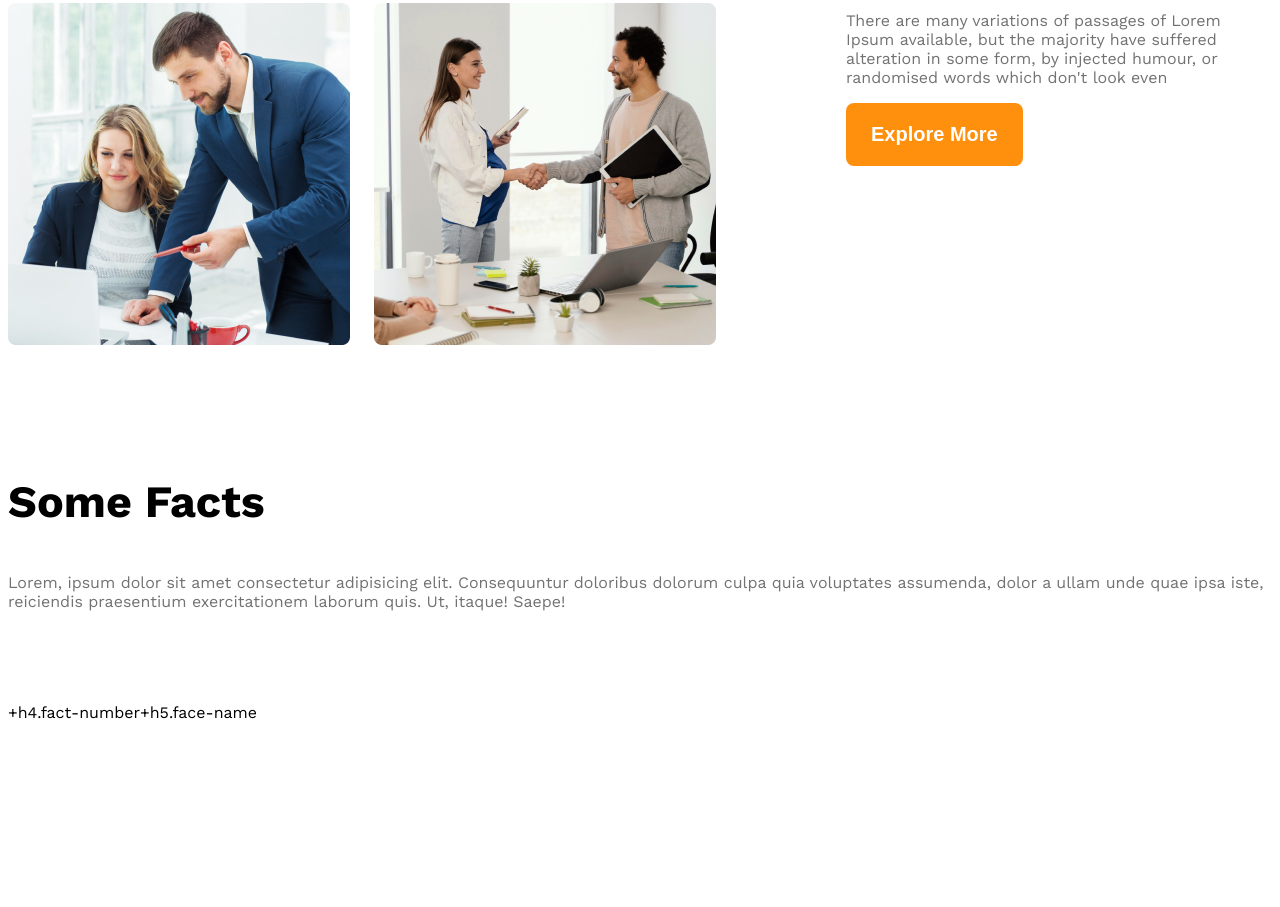
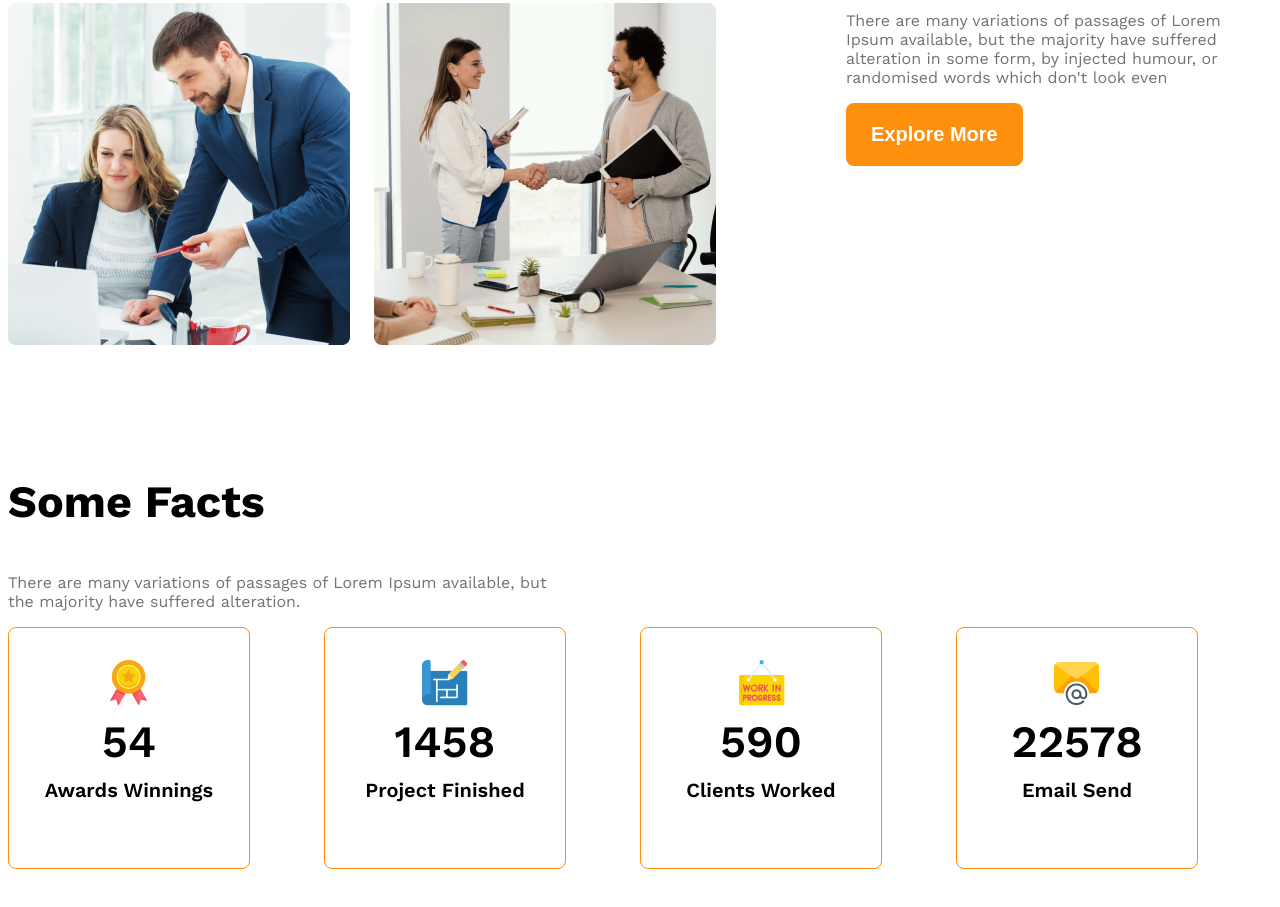
Before and after one commit to Saurav-Das557/g3-architect-website, a plain HTML site: page index.html in a window 1280 px wide. Shown: the part 1686-2593 px from the top of the page. Before the commit the page ends 2538 px from the top, so only its background shows below. Drawn offline with nearby package versions, Linux system fonts and the light colour scheme.

Commit message:
Done with some facts

```diff
--- a/index.html
+++ b/index.html
@@ -1,11 +1,13 @@
 <!DOCTYPE html>
 <html lang="en">
+
 <head>
     <meta charset="UTF-8">
     <meta name="viewport" content="width=device-width, initial-scale=1.0">
     <title>G3 Architects</title>
     <link rel="stylesheet" href="styles/architects.css">
 </head>
+
 <body class="work-sans-font">
     <header class="bg-light">
         <nav class="navbar display-flex">
@@ -21,7 +23,9 @@
             <div class="banner-content">
                 <h1 class="banner-title">Brand New Group of Architects </h1>
                 <p class="banner-description">
-                Lorem ipsum dolor sit amet consectetur adipisicing elit. Eaque tempora quos nihil similique amet explicabo quisquam temporibus possimus alias, consequatur recusandae blanditiis esse debitis! Nostrum quos inventore quaerat quibusdam veniam.
+                    Lorem ipsum dolor sit amet consectetur adipisicing elit. Eaque tempora quos nihil similique amet
+                    explicabo quisquam temporibus possimus alias, consequatur recusandae blanditiis esse debitis!
+                    Nostrum quos inventore quaerat quibusdam veniam.
                 </p>
                 <button class="btn-primary">Explore More</button>
             </div>
@@ -56,27 +60,40 @@
         <!-- features will enjoy start -->
         <section>
             <h3 class="section-title">Some Facts</h3>
-            <p class="text-light-gray">Lorem, ipsum dolor sit amet consectetur adipisicing elit. Consequuntur doloribus dolorum culpa quia voluptates assumenda, dolor a ullam unde quae ipsa iste, reiciendis praesentium exercitationem laborum quis. Ut, itaque! Saepe!</p>
-            <div class="facts-container"></div>
-
-            <div class="fact">
-                <img src="" alt="" class="fact-icon">
+            <p class="text-light-gray fact-description">There are many variations of passages of Lorem Ipsum available, but the majority
+                have suffered alteration.</p>
+            <div class="facts-container">
+                <!-- .fact-card*4>img.fact-icon+h4.fact-number+h5.fact-name -->
+                <div class="fact-card display-flex">
+                    <div>
+                        <img src="images/icons/ribon.png" alt="" class="fact-icon">
+                        <h4 class="fact-number">54</h4>
+                        <h5 class="fact-name">Awards Winnings</h5>
+                    </div>
+                </div>
+                <div class="fact-card display-flex">
+                    <div>
+                        <img src="images/icons/projects.png" alt="" class="fact-icon">
+                        <h4 class="fact-number">1458</h4>
+                        <h5 class="fact-name">Project Finished</h5>
+                    </div>
+                </div>
+                <div class="fact-card display-flex">
+                    <div>
+                        <img src="images/icons/customers.png" alt="" class="fact-icon">
+                        <h4 class="fact-number">590</h4>
+                        <h5 class="fact-name">Clients Worked</h5>
+                    </div>
+                </div>
+                <div class="fact-card display-flex">
+                    <div>
+                        <img src="images/icons/email.png" alt="" class="fact-icon">
+                        <h4 class="fact-number">22578</h4>
+                        <h5 class="fact-name">Email Send</h5>
+                    </div>
                 </div>
 
-            <div class="fact">
-                <img src="" alt="" class="fact-icon">
             </div>
-
-
-            <div class="fact">
-                <img src="" alt="" class="fact-icon">
-            </div>
-
-            <div class="fact">
-                <img src="" alt="" class="fact-icon">
-            </div>+h4.fact-number+h5.face-name
-
-
         </section>
 
         <!-- Some facts -->
@@ -84,4 +101,5 @@
     </main>
 
 </body>
+
 </html>
--- a/styles/architects.css
+++ b/styles/architects.css
@@ -150,6 +150,45 @@ main>section{
 
 }
 
+
+/* Facts related styles */
+
+
+.facts-container{
+    display: grid;
+    grid-template-columns: repeat(4, 1fr);
+}
+.fact-card{
+    border: 1px solid #FF900E;
+    width: 240px;
+    height: 240px;
+    border-radius: 8px;
+    align-items: center;
+    justify-content: center;
+    text-align: center;
+
+}
+
+.fact-number{
+    font-size: 2.8rem;
+    font-weight: 600;
+    margin-top: 5px;
+    margin-bottom: 10px;
+}
+
+.fact-name{
+    font-size: 1.25rem;
+    font-weight: 600;
+    margin-top: 10px;
+
+}
+
+
+.fact-description{
+    max-width: 540px;
+
+}
+
 /* responsive media query */
 @media screen and (max-width: 576px) {
     .navbar,
```
Lines whose indentation alone changed are shown as unchanged.
